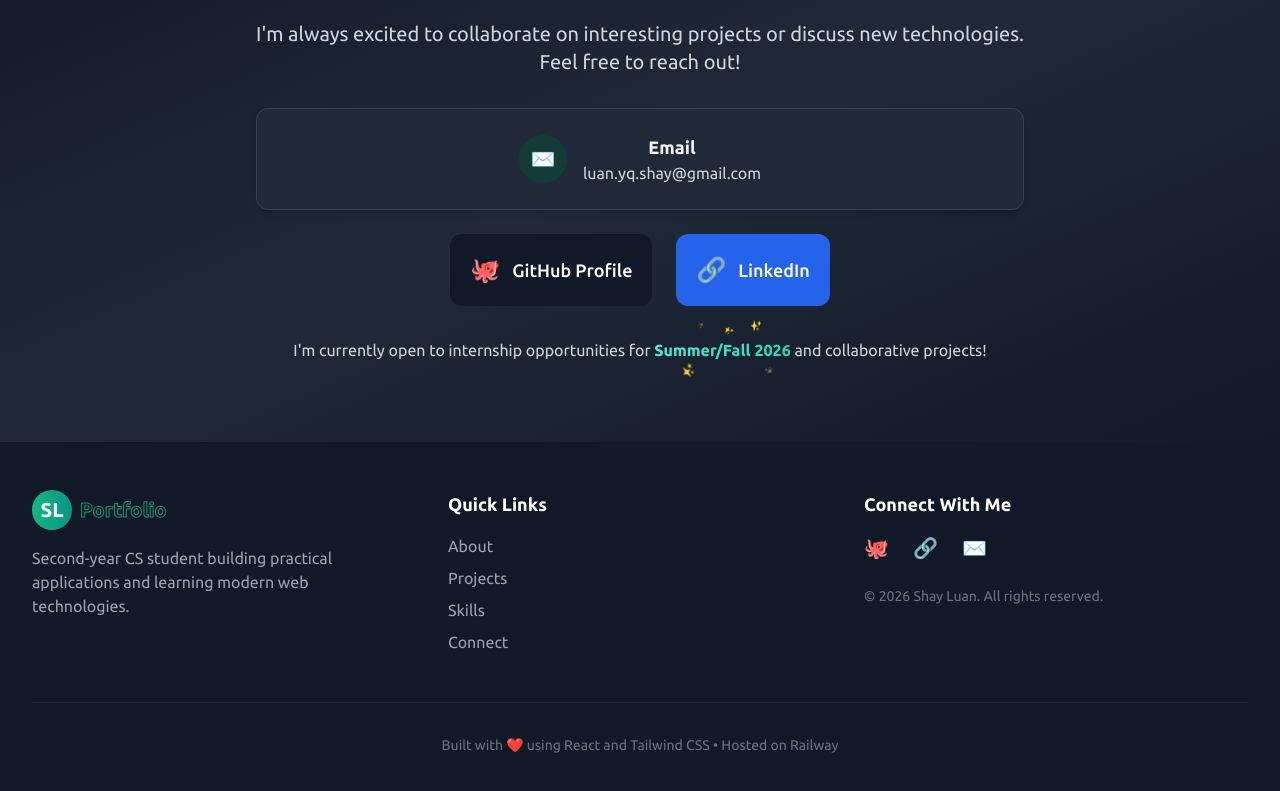
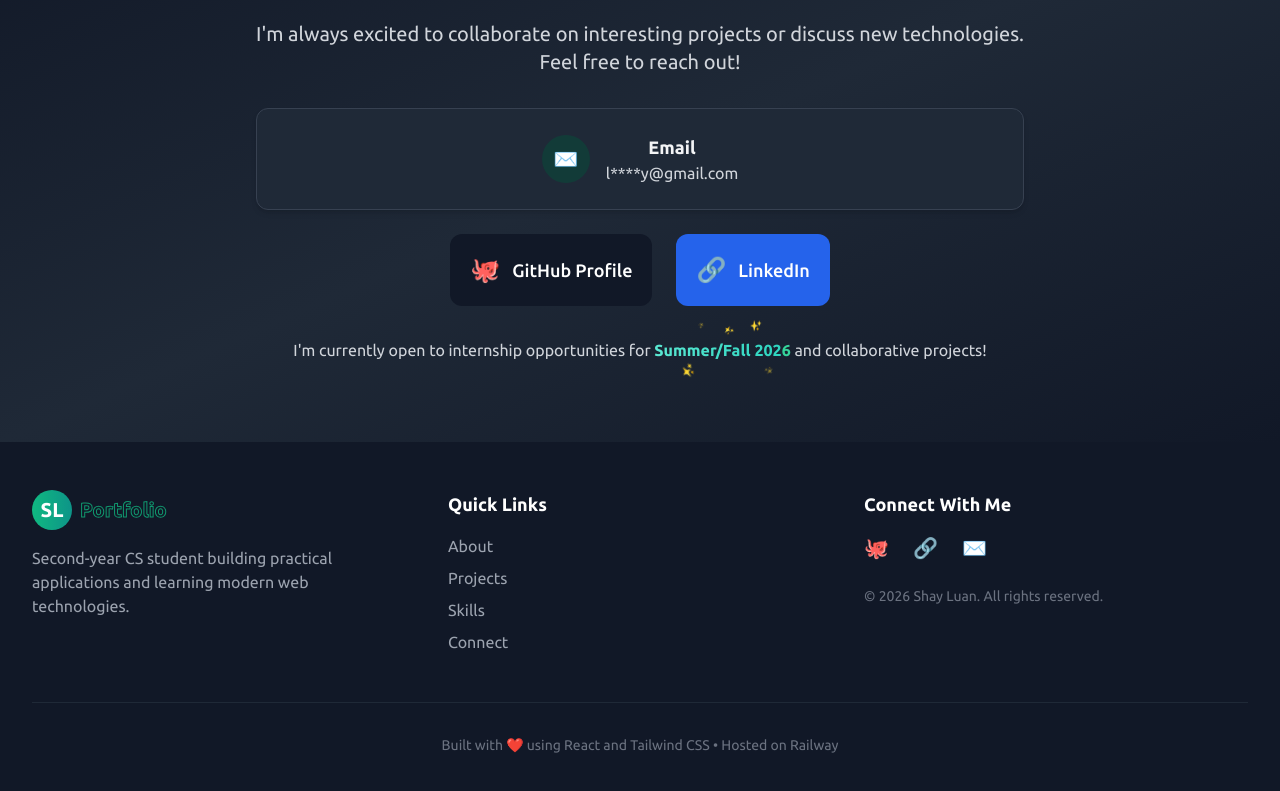
Before and after one commit to ShayLuan/Portfolio.io, a React (Vite) app: page / in a window 1280 px wide. Shown: the part 3679-4470 px from the top of the page. Built offline with nearby package versions, Linux system fonts and the light colour scheme; a web font is replaced by a local one.

Commit message:
hidden email for privacy

```diff
--- a/src/components/Connect.jsx
+++ b/src/components/Connect.jsx
@@ -31,7 +31,7 @@
                 </div>
                 <div>
                   <h3 className="font-bold text-lg text-gray-100">Email</h3>
-                  <p className="text-gray-300">luan.yq.shay@gmail.com</p>
+                  <p className="text-gray-300">l****y@gmail.com</p>
                 </div>
               </motion.a>
 
```
